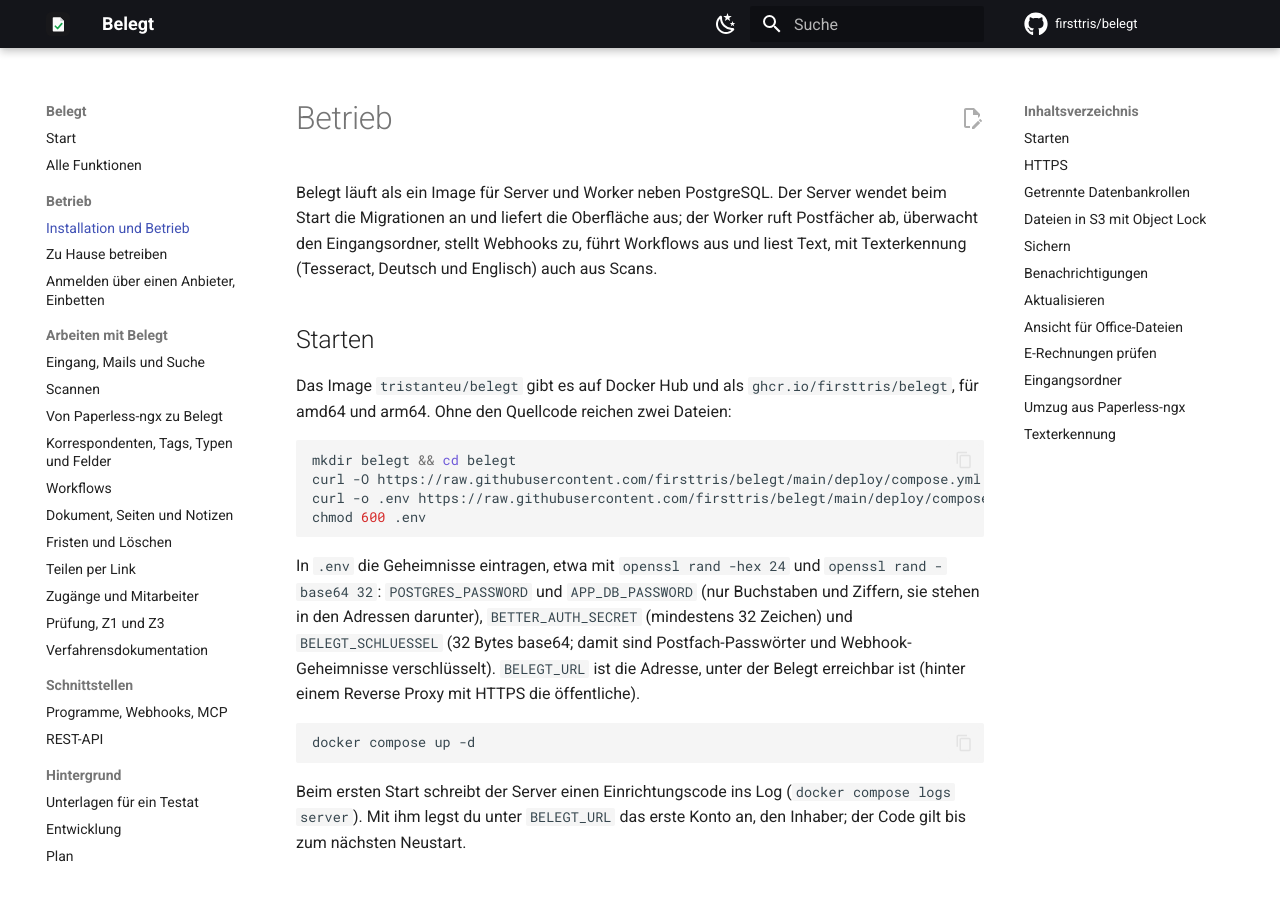
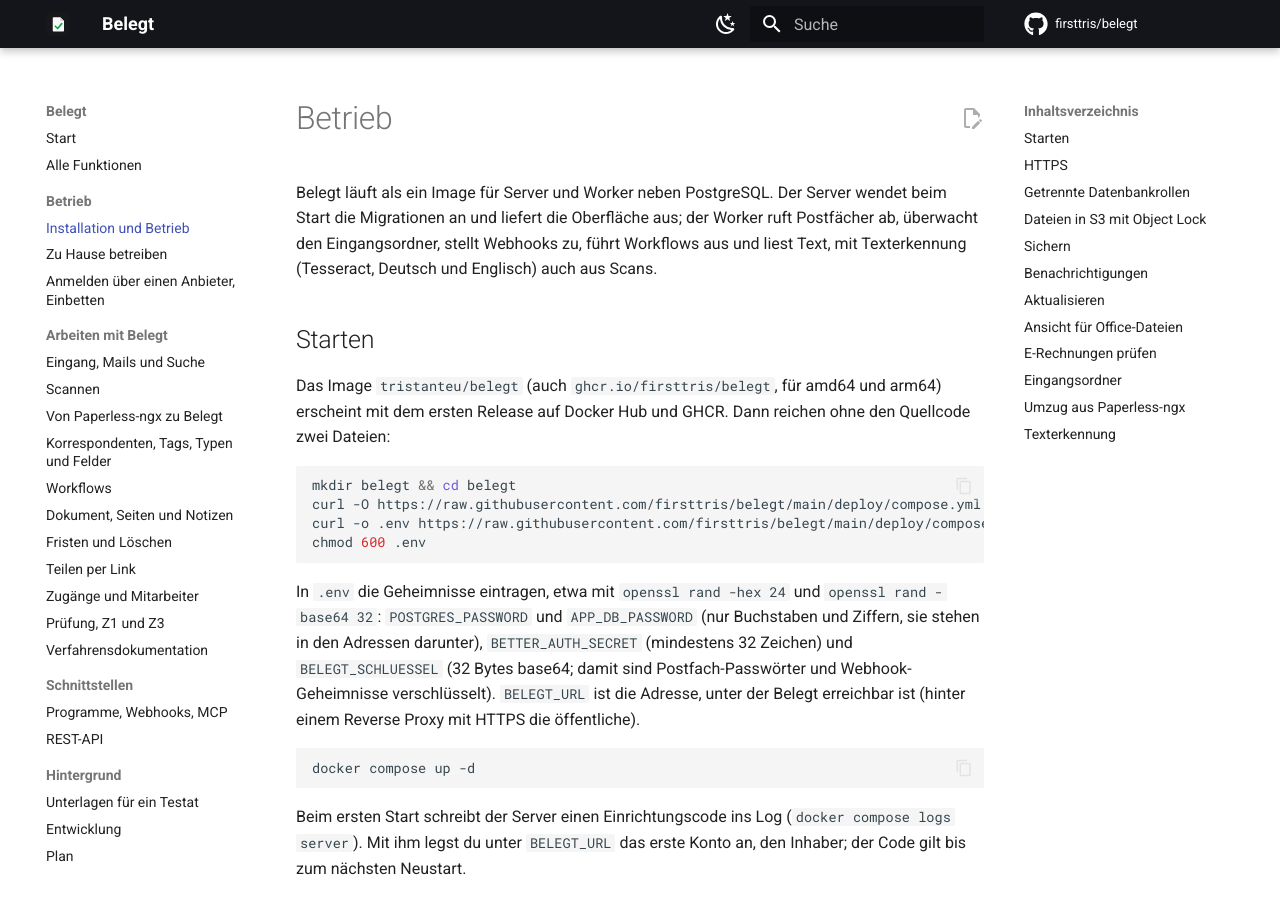
Before and after one commit to Speicherstadt/belegt, an MkDocs documentation site: the page built from docs/betrieb.md, in a window 1280 px wide and 900 px high. Built offline with MkDocs 1.6.1 and Material for MkDocs 9.7.7, drawn with Linux system fonts in a browser that asks for light colours; comment, search, counter and statistics services are not loaded.

Commit message:
Doku Betrieb: Image erscheint erst mit dem ersten Release
Wie README und Startseite: Die Images gibt es auf Docker Hub und GHCR erst mit
dem ersten Release.

Co-Authored-By: Claude Opus 5.5 <noreply@anthropic.com>
Claude-Session: https://claude.ai/code/session_01Y3rdfYz2SKH9xfBUAJSLKS

````diff
--- a/docs/betrieb.md
+++ b/docs/betrieb.md
@@ -12,8 +12,8 @@ Workflows aus und liest Text, mit Texterkennung (Tesseract, Deutsch und Englisch
 
 ## Starten
 
-Das Image `tristanteu/belegt` gibt es auf Docker Hub und als `ghcr.io/firsttris/belegt`, für amd64 und arm64. Ohne den
-Quellcode reichen zwei Dateien:
+Das Image `tristanteu/belegt` (auch `ghcr.io/firsttris/belegt`, für amd64 und arm64) erscheint mit dem ersten Release
+auf Docker Hub und GHCR. Dann reichen ohne den Quellcode zwei Dateien:
 
 ```bash
 mkdir belegt && cd belegt
````
